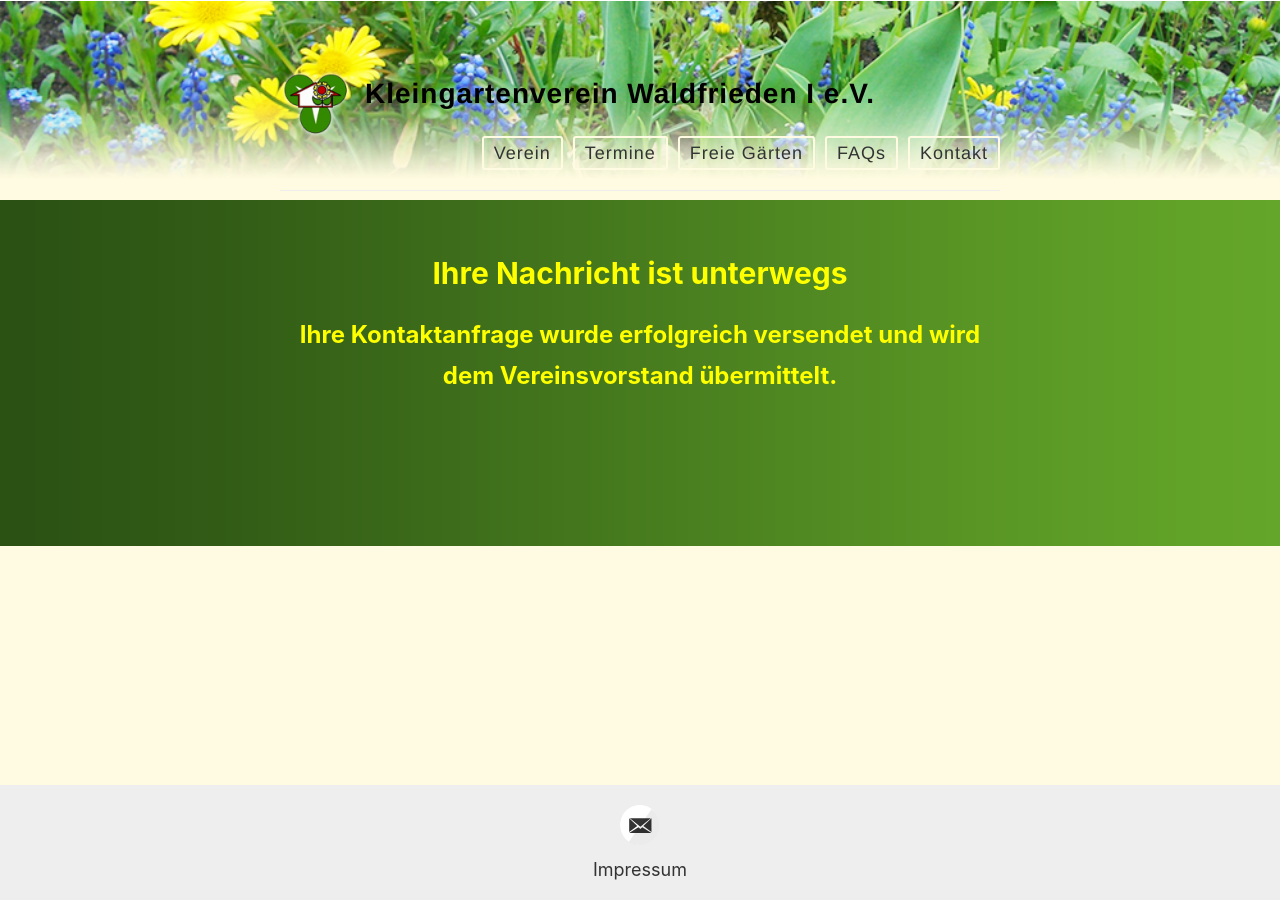
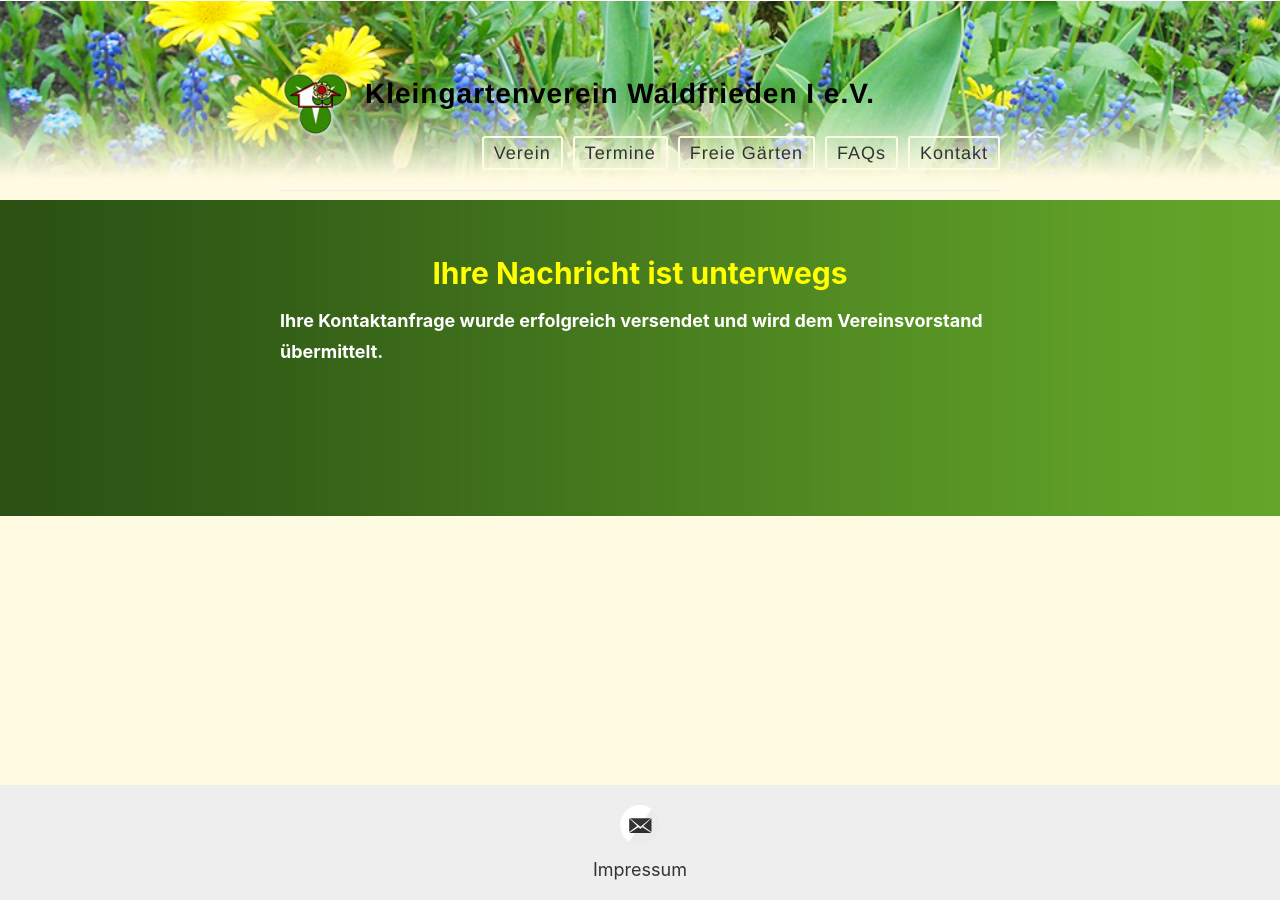
Before and after one commit to der-Frankie/kgv-website-dev.github.io, a Jekyll site: the page built from _pages/nachricht-unterwegs.md, in a window 1280 px wide. Built offline with Jekyll 4.4.1, drawn with Linux system fonts in a browser that asks for light colours.

```diff
--- a/_pages/nachricht-unterwegs.md
+++ b/_pages/nachricht-unterwegs.md
@@ -4,4 +4,4 @@ title: Ihre Nachricht ist unterwegs
 permalink: /nachricht-unterwegs/
 ---
 
-## Ihre Kontaktanfrage wurde erfolgreich versendet und wird dem Vereinsvorstand übermittelt.
+**Ihre Kontaktanfrage wurde erfolgreich versendet und wird dem Vereinsvorstand übermittelt.**
```
